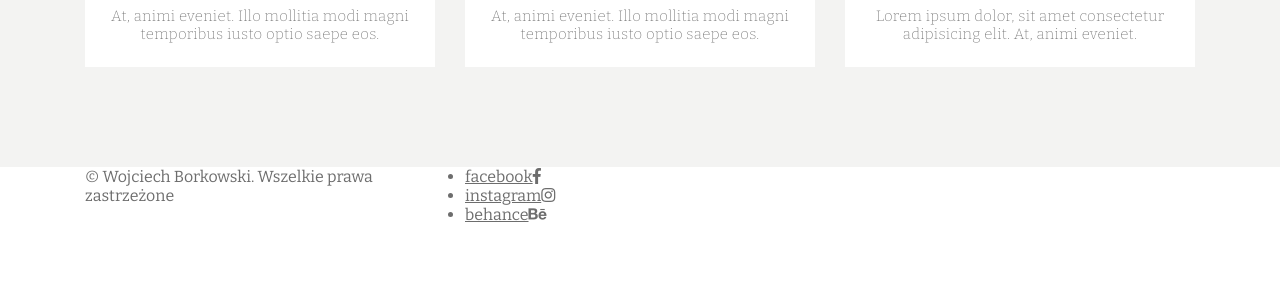
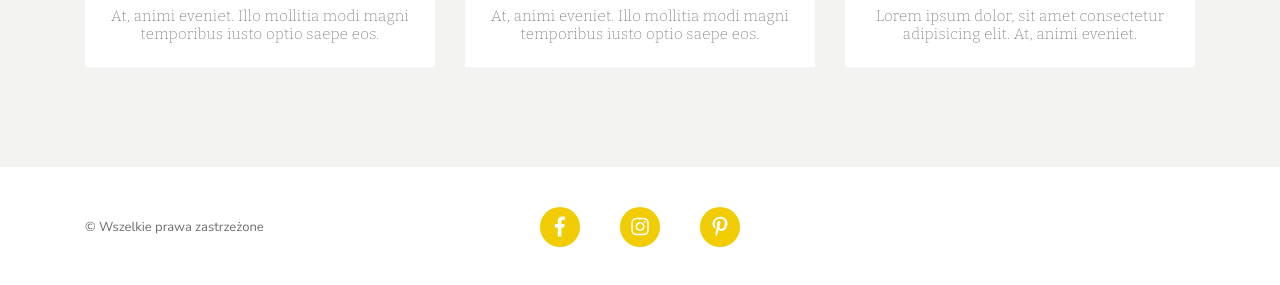
Before and after one commit to wojtekbo/project4_6, a website: page index.html in a window 1280 px wide. Shown: the part 2107-2392 px from the top of the page. Before the commit the page ends 2331 px from the top, so only its background shows below. Drawn offline with nearby package versions, Linux system fonts and the light colour scheme.

Commit message:
Add style for footer section

```diff
--- a/index.html
+++ b/index.html
@@ -206,7 +206,9 @@
          <div class="container">
             <div class="row">
                <div class="col-12 col-md-4">
-                  <p>© Wojciech Borkowski. Wszelkie prawa zastrzeżone</p>
+                  <div class="copyright">
+                     <p>© Wszelkie prawa zastrzeżone</p>
+                  </div>
                </div>
                <div class="col-12 col-md-4">
                   <div class="social-media">
@@ -226,7 +228,9 @@
                      </ul>
                      <ul>
                         <li class="icon">
-                           <a href="#">behance<i class="fab fa-behance"></i></a>
+                           <a href="#"
+                              >pinterest<i class="fab fa-pinterest-p"></i
+                           ></a>
                         </li>
                      </ul>
                   </div>
--- a/sass/style.scss
+++ b/sass/style.scss
@@ -211,3 +211,41 @@ header > * {
       margin-top: 0px;
    }
 }
+
+footer {
+   .copyright {
+      display: flex;
+      justify-content: flex-start;
+      align-items: center;
+      height: 100%;
+   }
+   .social-media {
+      display: flex;
+      flex-direction: row;
+      justify-content: center;
+   }
+   .row {
+      padding: 40px 0;
+   }
+   p {
+      font-family: $font-title;
+      font-size: 13px;
+   }
+   li {
+      display: inline-block;
+   }
+   .icon {
+      height: 40px;
+      width: 40px;
+      background-color: $color-main;
+      border-radius: 50%;
+      margin: 0 20px;
+      text-align: center;
+      font-size: 0;
+      i {
+         line-height: 40px;
+         font-size: 20px;
+         color: $color-white;
+      }
+   }
+}
```
Also changed, not shown: css/style.css, 1 other file.
